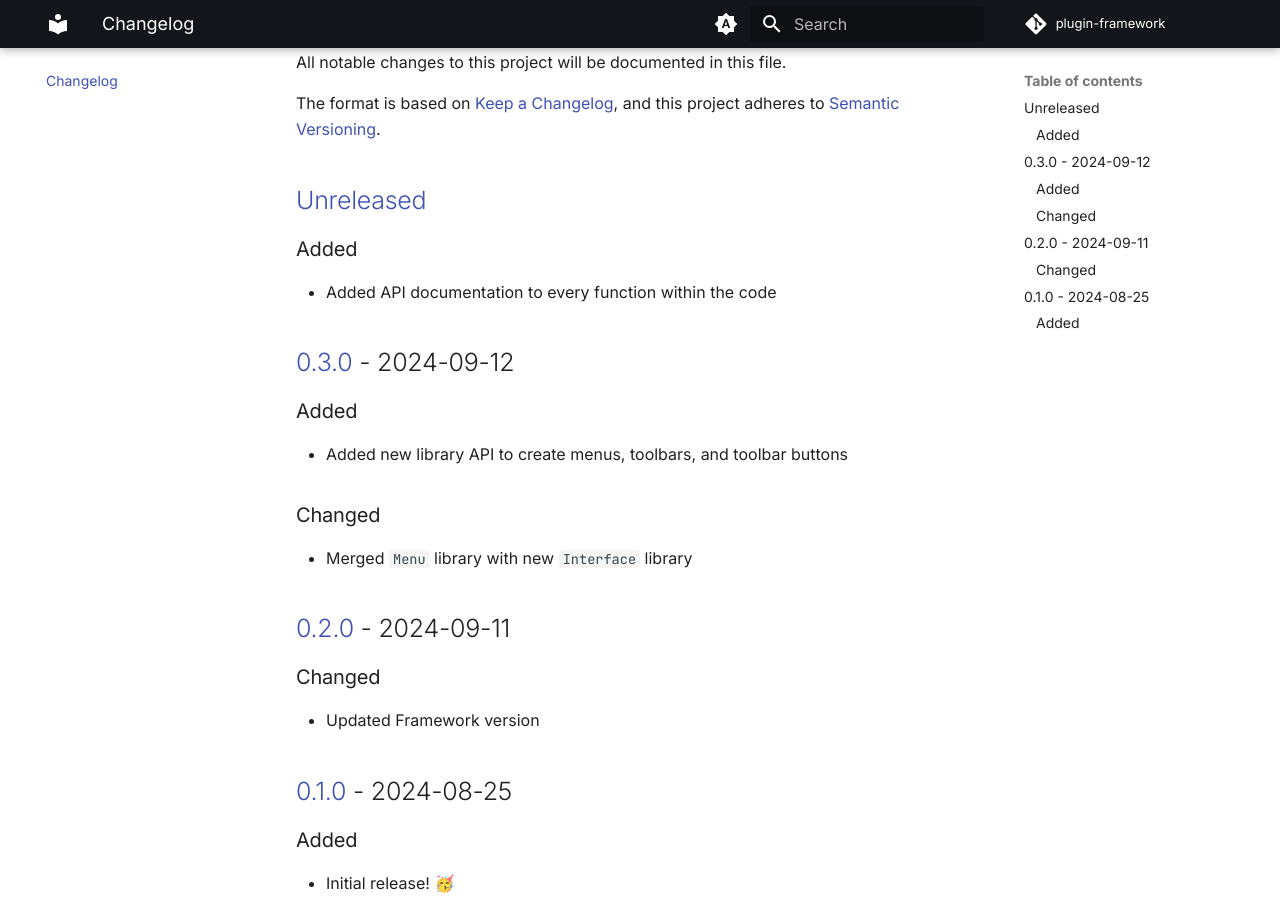
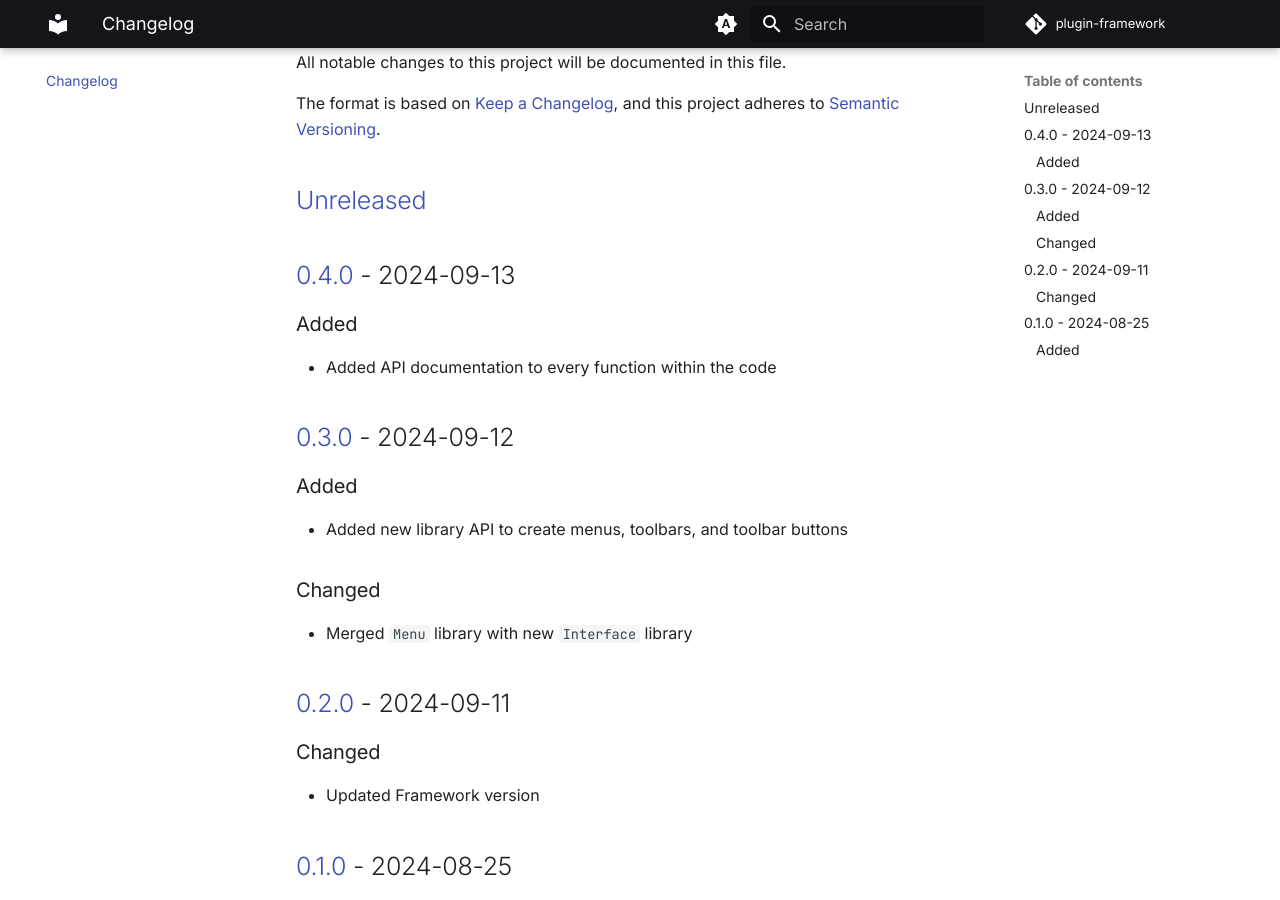
Before and after one commit to luminlabsdev/plugin-framework, an MkDocs documentation site: the page built from docs/changelog.md, in a window 1280 px wide and 900 px high, scrolled down 345 px. Built offline with MkDocs 1.6.1 and Material for MkDocs 9.7.7, drawn with Linux system fonts in a browser that asks for light colours; comment, search, counter and statistics services are not loaded.

Commit message:
Bump version to v0.4.0

```diff
--- a/docs/changelog.md
+++ b/docs/changelog.md
@@ -14,6 +14,8 @@ The format is based on [Keep a Changelog](https://keepachangelog.com/en/1.1.0/),
 and this project adheres to [Semantic Versioning](https://semver.org/spec/v2.0.0.html).
 
 ## [Unreleased]
+
+## [0.4.0] - 2024-09-13
 
 ### Added
 
@@ -41,7 +43,8 @@ and this project adheres to [Semantic Versioning](https://semver.org/spec/v2.0.0
 
 - Initial release! 🥳
 
-[unreleased]: https://github.com/luminlabsdev/plugin-framework/compare/v0.3.0...HEAD
+[unreleased]: https://github.com/luminlabsdev/plugin-framework/compare/v0.4.0...HEAD
+[0.4.0]: https://github.com/luminlabsdev/plugin-framework/compare/v0.3.0...v0.4.0
 [0.3.0]: https://github.com/luminlabsdev/plugin-framework/compare/v0.2.0...v0.3.0
 [0.2.0]: https://github.com/luminlabsdev/plugin-framework/compare/v0.1.0...v0.2.0
 [0.1.0]: https://github.com/lumin-dev/LuminPluginFramework/compare/55df181dbf6ffd976d07b20c47908129d08867cc...v0.1.0
```
